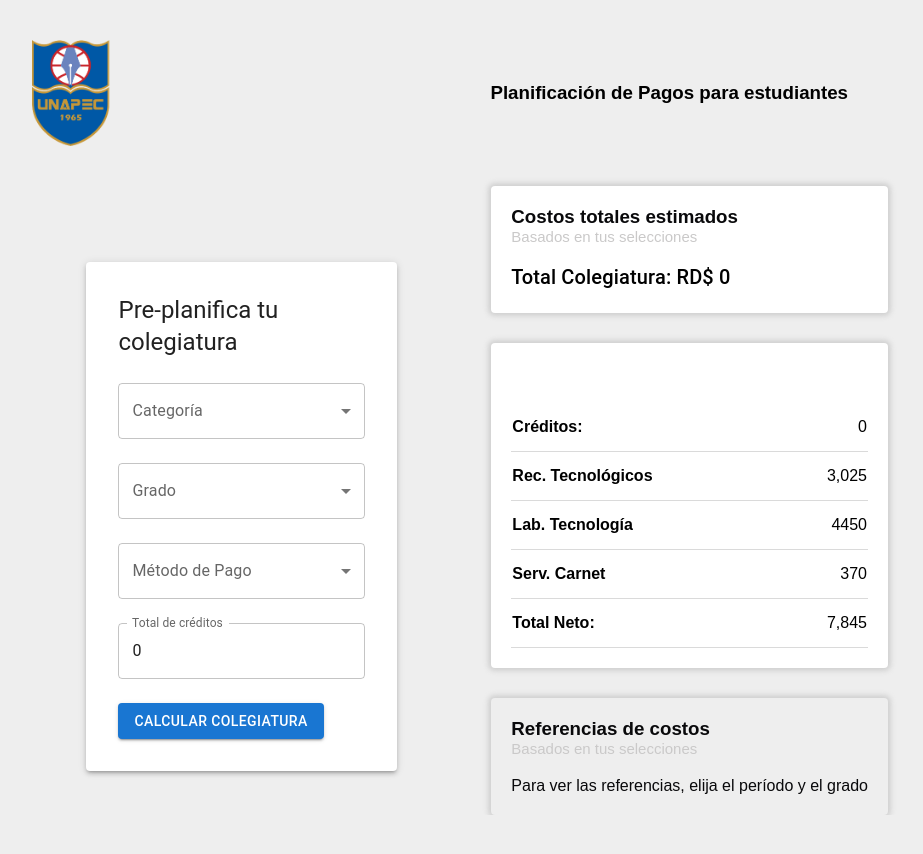
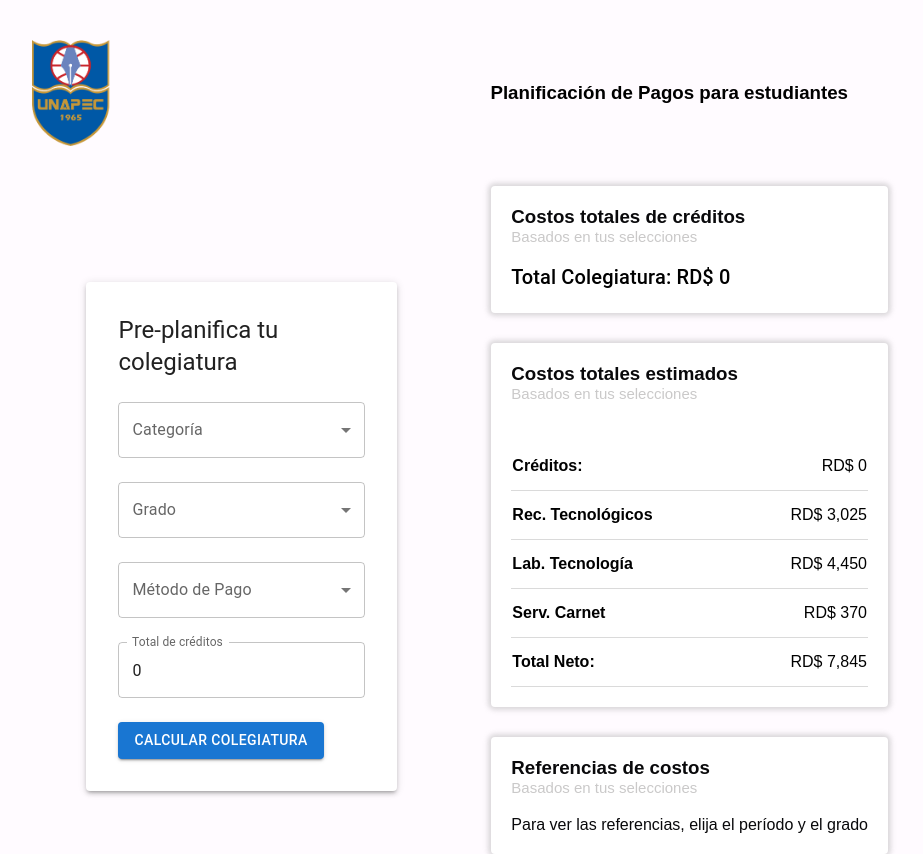
Before and after one commit to JustHarlys/Pagos-Unapec, a React (Vite) app: page / in a window 1280 px wide. Shown: the whole page, without its empty margins (200-1123 px from the left). Before the commit the page ends 815 px from the top, so only its background shows below. Built offline with nearby package versions, Linux system fonts and the light colour scheme.

Commit message:
Arreglo de errores

```diff
--- a/src/App.css
+++ b/src/App.css
@@ -7,7 +7,7 @@ body {
   font-family: sans-serif;
   max-width: 70%;
   margin: 0 auto;
-  background-color: rgb(238, 238, 238);
+  background-color: rgb(255, 251, 255);
 }
 
 .app {
--- a/src/Components/Breakdown.jsx
+++ b/src/Components/Breakdown.jsx
@@ -1,7 +1,6 @@
 import { useContext } from "react"
 import { GradeAndPeriodContext } from "../Context/GradeAndPeriodContext"
 import { referenciasMayo } from "../referencias-may-ago"
-import { referenciasSep } from "../referencias-sep-dic"
 import './Breakdown.css'
 
 function Breakdown() {
@@ -14,27 +13,31 @@ function Breakdown() {
 
   return (
     <section className="price-breakdown">
+
+      <h3 className="calculations-h3">Costos totales estimados</h3>
+      <p className="calculations-p">Basados en tus selecciones</p>
+
         <table>
             <thead>
                 <tr>
                     <th>Créditos: </th>
-                    <td>{tuition.toLocaleString()}</td>
+                    <td>{`RD$ ${tuition.toLocaleString()}`}</td>
                 </tr>
                 <tr>
                     <th>Rec. Tecnológicos</th>
-                    <td>{referenciasMayo.recursosTec.toLocaleString()}</td>
+                    <td>{`RD$ ${referenciasMayo.recursosTec.toLocaleString()}`}</td>
                 </tr>
                 <tr>
                     <th>Lab. Tecnología</th>
-                    <td>{referenciasMayo.labTec * 5}</td>
+                    <td>{`RD$ ${(referenciasMayo.labTec * 5).toLocaleString()}`}</td>
                 </tr>
                 <tr>
                     <th>Serv. Carnet</th>
-                    <td>{referenciasMayo.carnet}</td>
+                    <td>{`RD$ ${referenciasMayo.carnet}`}</td>
                 </tr>
                 <tr>
                     <th>Total Neto: </th>
-                    <td>{totalPayment.toLocaleString()}</td>
+                    <td>{`RD$ ${totalPayment.toLocaleString()}`}</td>
                 </tr>
             </thead>
         </table>
--- a/src/Components/Calculation.jsx
+++ b/src/Components/Calculation.jsx
@@ -32,8 +32,9 @@ function Calculation() {
   return (
     <section className="calculations-section">
 
-      <h3 className="calculations-h3">Costos totales estimados</h3>
+      <h3 className="calculations-h3">Costos totales de créditos</h3>
       <p className="calculations-p">Basados en tus selecciones</p>
+
 
 
       <div className="both-calculations">
--- a/src/Components/Referencias.css
+++ b/src/Components/Referencias.css
@@ -33,4 +33,5 @@ tr:hover {
   -webkit-box-shadow: 0px 0px 5px 3px rgba(173,173,173,0.45);
   -moz-box-shadow: 0px 0px 5px 3px rgba(173,173,173,0.45);
   border-radius: 4px;
+  background-color: #fff;
 }
--- a/src/referencias-sep-dic.js
+++ b/src/referencias-sep-dic.js
@@ -1,6 +1,6 @@
 export const referenciasSep = {
-  recurstosTecSep : 3025.00.toLocaleString(),
-  creditosSep : 2050.00.toLocaleString(),
+  recurstosTecSep : 3025.00 ,
+  creditosSep : 2050.00,
   labtecSep : 890.00,
   carnetSep : 370.00,
 };
```
Also changed, not shown: Notas.txt.
